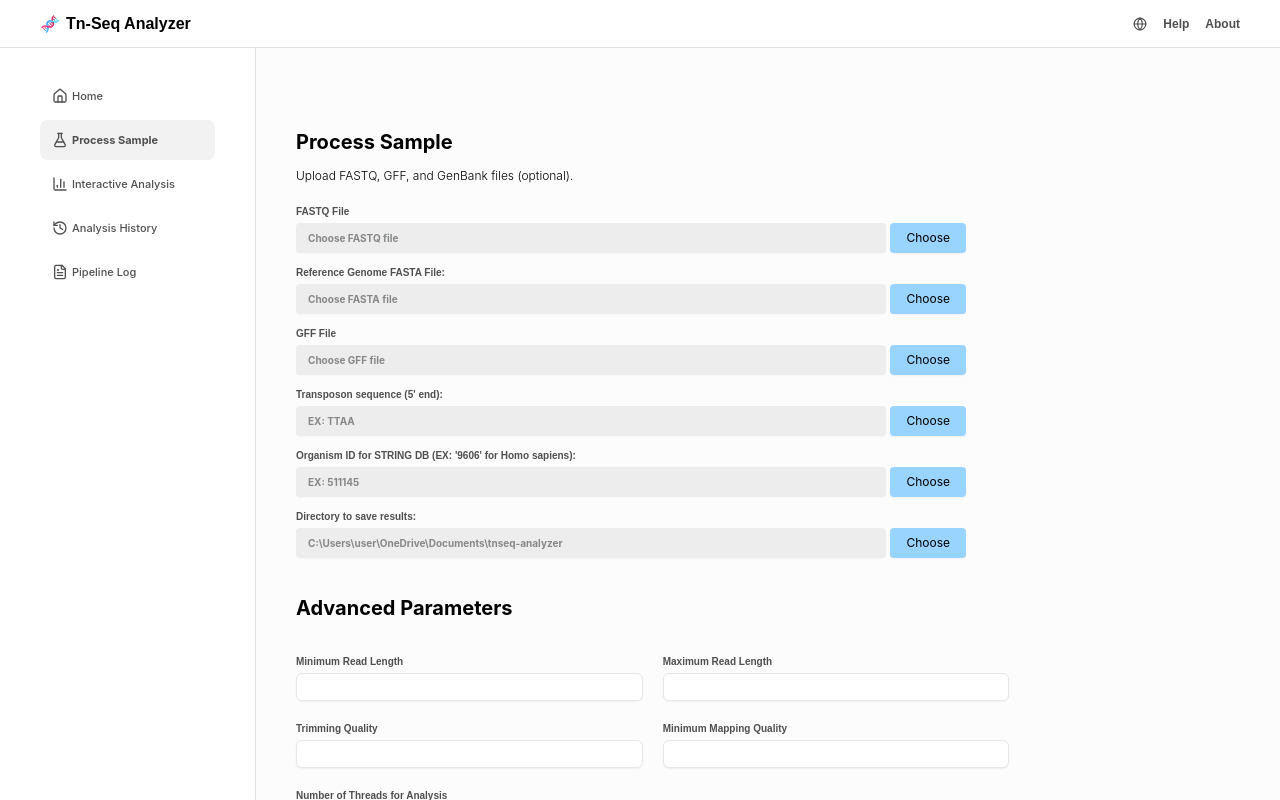
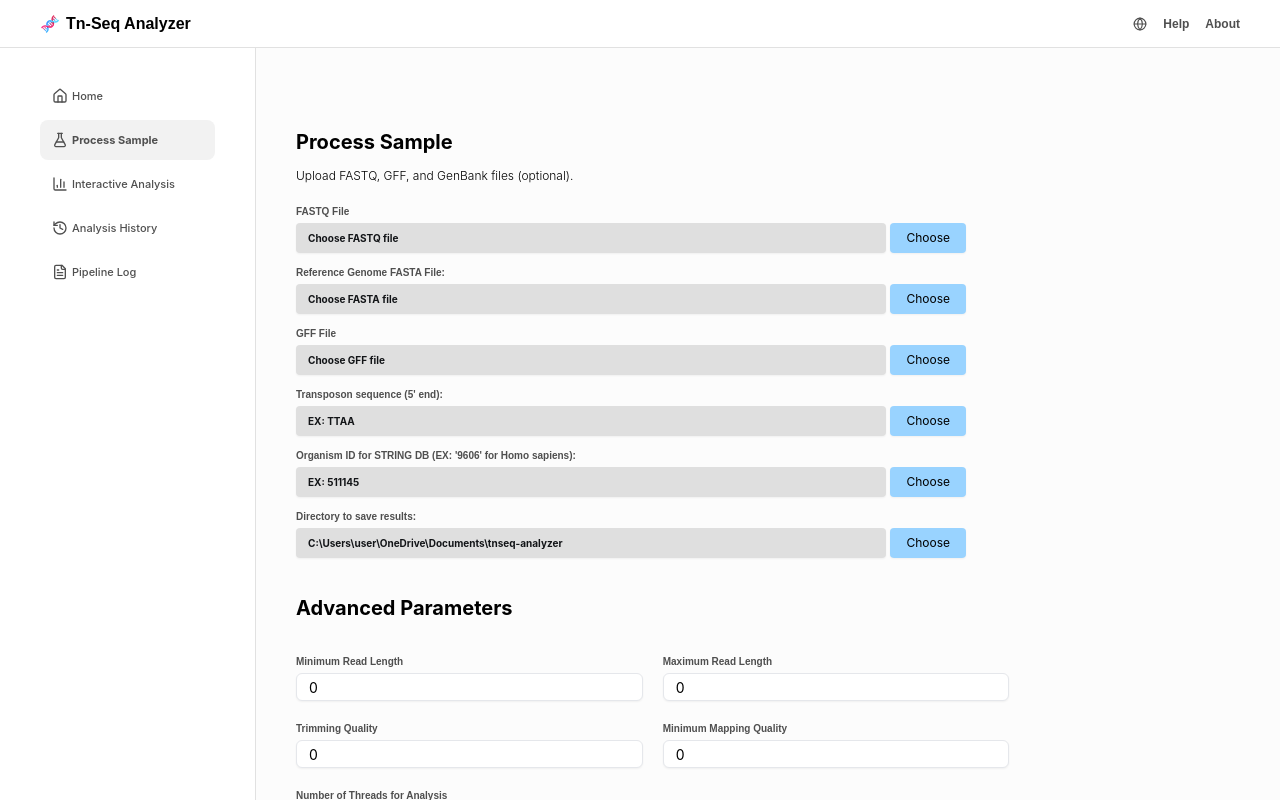
Before and after one commit to TN-Seq-Analyzer/tnseq-analyzer, a React (Vite) app in the folder frontend/: page /processSample in a window 1280 px wide. Built offline with nearby package versions, Linux system fonts and the light colour scheme.

Commit message:
feat: creates transposon sequence input component and organism id in addition to refactoring the input logic of choosing file

```diff
--- a/frontend/src/components/process-sample/ChooseFile.tsx
+++ b/frontend/src/components/process-sample/ChooseFile.tsx
@@ -6,9 +6,16 @@ import { Label } from "../ui/label";
 interface ChooseFileProps {
   fileName?: string;
   defaultFileName?: string;
+  disabled?: boolean;
+  handleOpen?: () => Promise<void>;
 }
 
-function ChooseFile({ fileName, defaultFileName }: ChooseFileProps) {
+function ChooseFile({
+  fileName,
+  defaultFileName,
+  disabled,
+  handleOpen,
+}: ChooseFileProps) {
   const fileNameToDisplay = fileName ? fileName : defaultFileName;
   const { t } = useTranslation("translation", {
     keyPrefix: "content.processSample",
@@ -20,11 +27,14 @@ function ChooseFile({ fileName, defaultFileName }: ChooseFileProps) {
       </Label>
       <div className="flex flex-1 gap-1">
         <Input
-          disabled
-          className="font-inter bg-bgInputFile text-textPrimary h-[30px] w-[60%] cursor-pointer rounded-sm border-0 text-[10px] font-bold select-none md:text-[10px]"
+          disabled={disabled}
+          className={`font-inter bg-bgInputFile ${!fileName ? "text-textPrimary" : "text-green-500"} h-[30px] w-[60%] rounded-sm border-0 text-[10px] font-bold select-none md:text-[10px]`}
           value={t(`file.${fileNameToDisplay}`)}
         />
-        <Button className="font-inter h-[30px] cursor-pointer rounded-sm text-xs font-normal select-none">
+        <Button
+          onClick={handleOpen}
+          className="font-inter h-[30px] cursor-pointer rounded-sm text-xs font-normal select-none"
+        >
           {t("button.upload")}
         </Button>
       </div>
--- a/frontend/src/components/process-sample/InputAdvanced.tsx
+++ b/frontend/src/components/process-sample/InputAdvanced.tsx
@@ -1,3 +1,4 @@
+import { useState } from "react";
 import { Input } from "../ui/input";
 import { Label } from "../ui/label";
 
@@ -8,12 +9,17 @@ function InputAdvanced({
   label: string;
   className?: string;
 }) {
+  const [value, setValue] = useState("0");
+
   return (
     <div className={`flex flex-col gap-1 ${className}`}>
       <Label className="font-poppins text-[10px] font-bold text-[var(--text-primaryGray)]">
         {label}
       </Label>
       <Input
+        min={0}
+        value={value}
+        onChange={(e) => setValue(e.target.value)}
         type="number"
         className="h-[28px] w-full border-[1px] border-gray-200 bg-white"
       />
--- /dev/null
+++ b/frontend/src/components/process-sample/InputManual.tsx
@@ -0,0 +1,38 @@
+import { useTranslation } from "react-i18next";
+import { Input } from "../ui/input";
+import { Label } from "../ui/label";
+
+function InputManual({
+  fileName,
+  defaultFileName,
+  value,
+  setValue,
+}: {
+  fileName?: string;
+  defaultFileName?: string;
+  value: string;
+  setValue: (value: string) => void;
+}) {
+  const fileNameToDisplay = fileName ? fileName : defaultFileName;
+  const { t } = useTranslation("translation", {
+    keyPrefix: "content.processSample",
+  });
+
+  return (
+    <div className="flex flex-col gap-1">
+      <Label className="font-poppins text-[10px] font-bold text-[var(--text-primaryGray)]">
+        {t(`label.${fileNameToDisplay}`)}
+      </Label>
+      <Input
+        className={`font-inter bg-bgInputFile h-[30px] w-[60%] rounded-sm border-0 text-[10px] font-bold text-[var(--text-primaryGray)] select-none md:text-[10px]`}
+        placeholder={t(`file.${fileNameToDisplay}`)}
+        value={value}
+        onChange={(e) => {
+          setValue(e.target.value);
+        }}
+      />
+    </div>
+  );
+}
+
+export default InputManual;
```
